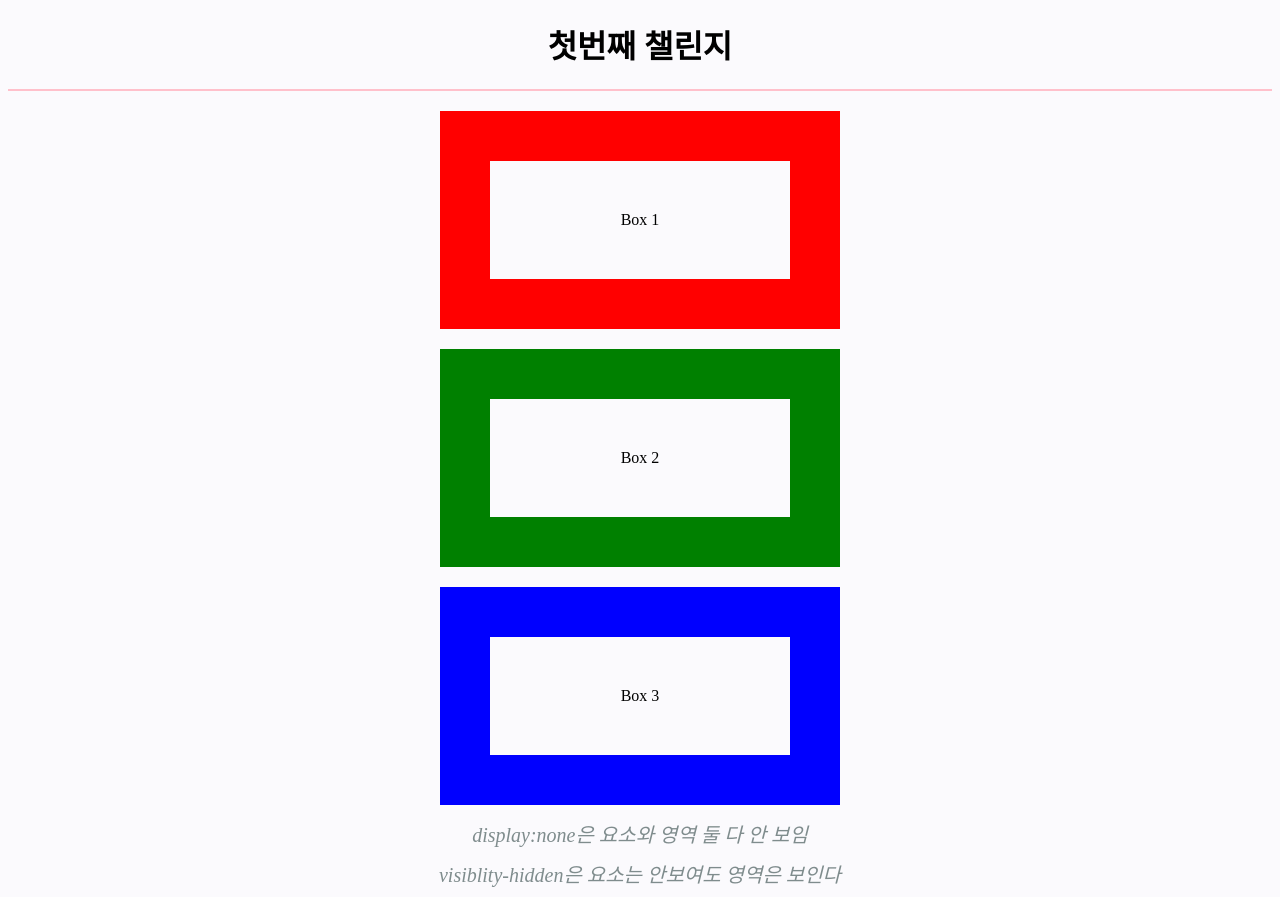
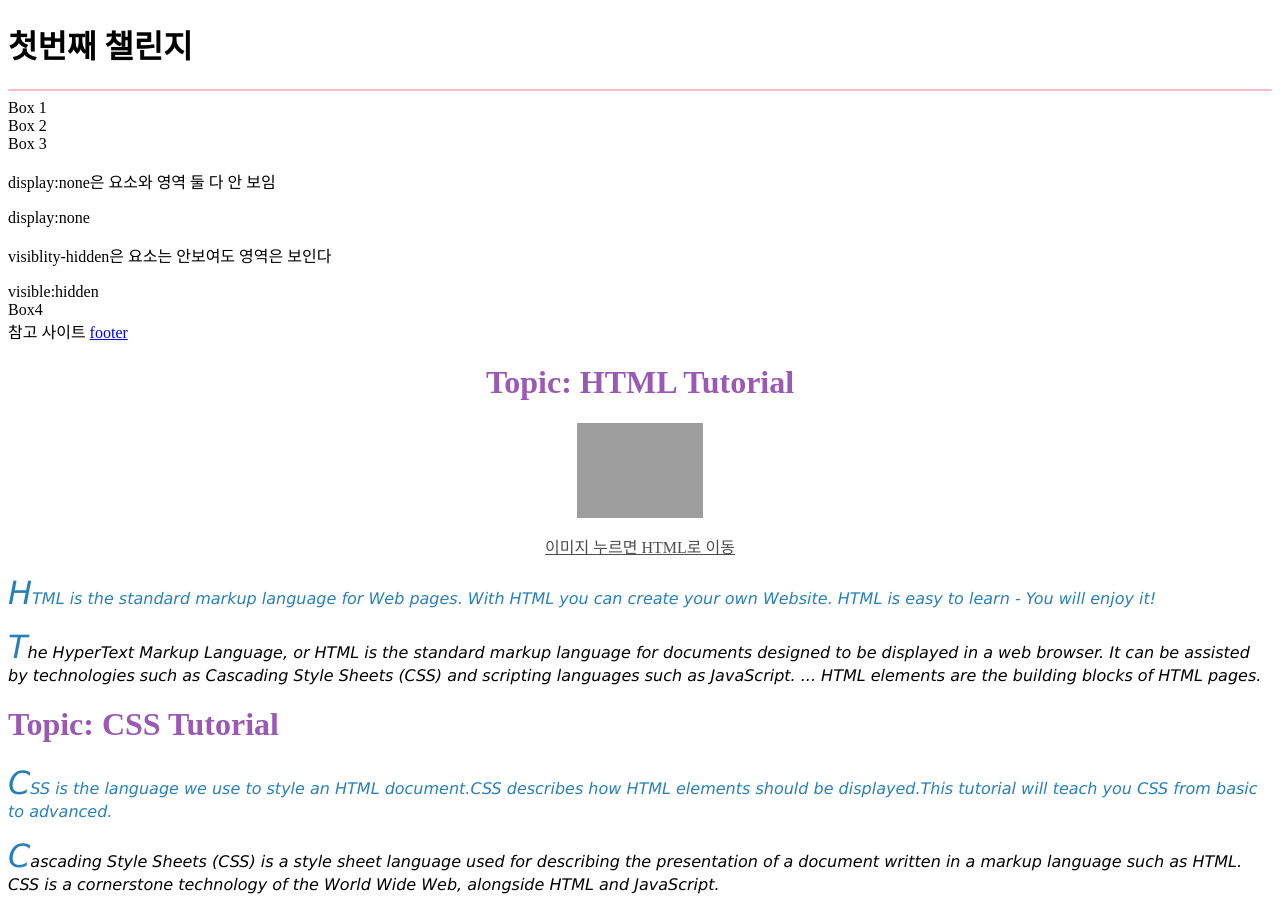
Before and after one commit to namGyeongKim/Chapter3, a plain HTML site: page index.html in a window 1280 px wide. Shown: the top 897 px of the page. Drawn offline with Linux system fonts and the light colour scheme; grey boxes are pictures that could not be loaded.

Commit message:
html파일 하나로 묶고 css는 섹션으로 나눠서 적용하기

```diff
--- a/index.html
+++ b/index.html
@@ -5,12 +5,13 @@
     <meta name="viewport" content="width=device-width, initial-scale=1.0" />
     <title>Document</title>
     <link rel="stylesheet" href="style.css" />
+    <link rel="stylesheet" href="style1.css" />
   </head>
-  <body class="back-color" id="center">
-    <head>
+  <body>
+    <div id="section1 " class="back-color" id="center">
       <h1>첫번째 챌린지</h1>
       <hr color="pink" />
-    </head>
+    </div>
     <div>
       <div class="box">Box 1</div>
       <div class="box green">Box 2</div>
@@ -28,5 +29,39 @@
         >footer</a
       >
     </footer>
+
+    <div class="challenge2 lined_paper" id="section2">
+      <h1>HTML Tutorial</h1>
+      <a href="https://developer.mozilla.org/ko/docs/Web/HTML">
+        <img
+          class="img"
+          src="https://upload.wikimedia.org/wikipedia/commons/thumb/6/61/HTML5_logo_and_wordmark.svg/1200px-HTML5_logo_and_wordmark.svg.png"
+          alt=""
+      /></a>
+      <blockquote class="text">이미지 누르면 HTML로 이동</blockquote>
+      <p class="sub-header">
+        HTML is the standard markup language for Web pages. With HTML you can
+        create your own Website. HTML is easy to learn - You will enjoy it!
+      </p>
+      <p>
+        The HyperText Markup Language, or HTML is the standard markup language
+        for documents designed to be displayed in a web browser. It can be
+        assisted by technologies such as Cascading Style Sheets (CSS) and
+        scripting languages such as JavaScript. ... HTML elements are the
+        building blocks of HTML pages.
+      </p>
+      <h1>CSS Tutorial</h1>
+      <p class="sub-header">
+        CSS is the language we use to style an HTML document.CSS describes how
+        HTML elements should be displayed.This tutorial will teach you CSS from
+        basic to advanced.
+      </p>
+      <p>
+        Cascading Style Sheets (CSS) is a style sheet language used for
+        describing the presentation of a document written in a markup language
+        such as HTML. CSS is a cornerstone technology of the World Wide Web,
+        alongside HTML and JavaScript.
+      </p>
+    </div>
   </body>
 </html>
--- a/style.css
+++ b/style.css
@@ -1,4 +1,4 @@
-.box {
+#section1 box {
   border: 50px solid red;
   width: 200px;
   padding: 50px;
@@ -7,32 +7,32 @@
   margin-right: auto;
 }
 
-.green {
+#section1 .green {
   border-color: green;
 }
 
-.blue {
+#section1 .blue {
   border-color: blue;
 }
 
-.visible-hidden {
+#section1 .visible-hidden {
   visibility: hidden;
 }
 
-.display-non {
+#section1 .display-non {
   display: none;
 }
 
-div > p {
+#section1 div > p {
   font: oblique 20px / 1 normal;
   color: #7f8c8d;
 }
 
-#center {
+#section1 #center {
   text-align: center;
 }
 
-footer {
+#section1 footer {
   margin-top: 50px;
   height: 100%;
   position: relative;
@@ -40,6 +40,6 @@ footer {
   background-color: pink;
 }
 
-.back-color {
+#section1 .back-color {
   background-color: rgb(251, 250, 253);
 }
--- a/style1.css
+++ b/style1.css
@@ -1,23 +1,23 @@
-h1 {
+#section2 h1 {
   color: #9b59b6;
 }
 
-p {
+#section2 p {
   font-size: 16px;
   font-family: Verdana, Geneva, Tahoma, sans-serif;
   font-style: italic;
 }
 
-.sub-header {
+#section2 .sub-header {
   color: #2980b9;
 }
 
-p::first-letter {
+#section2 p::first-letter {
   font-size: 200%;
   color: #2980b9;
 }
 
-.challenge2 {
+#section2 .challenge2 {
   background-color: #fff;
   background-image: linear-gradient(
       90deg,
@@ -30,25 +30,25 @@ p::first-letter {
   background-size: 100% 1.2em;
 }
 
-.tenMargin {
+#section2 .tenMargin {
   margin: 10%;
 }
 
-h1:first-child {
+#section2 h1:first-child {
   text-align: center;
 }
 
-h1::before {
+#section2 h1::before {
   content: 'Topic: ';
 }
 
-.img {
+#section2 .img {
   width: 10%;
   margin: auto;
   display: block;
 }
 
-.text {
+#section2 .text {
   text-align: center;
   color: rgb(79, 77, 77);
   text-decoration: underline;
```
Also changed, not shown: index1.html (deleted, +0 -44 lines), 1 other file.
